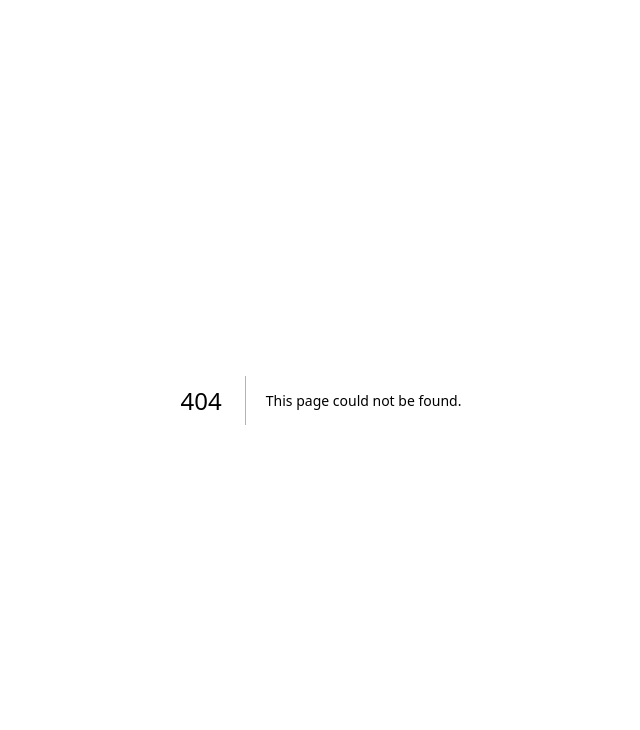
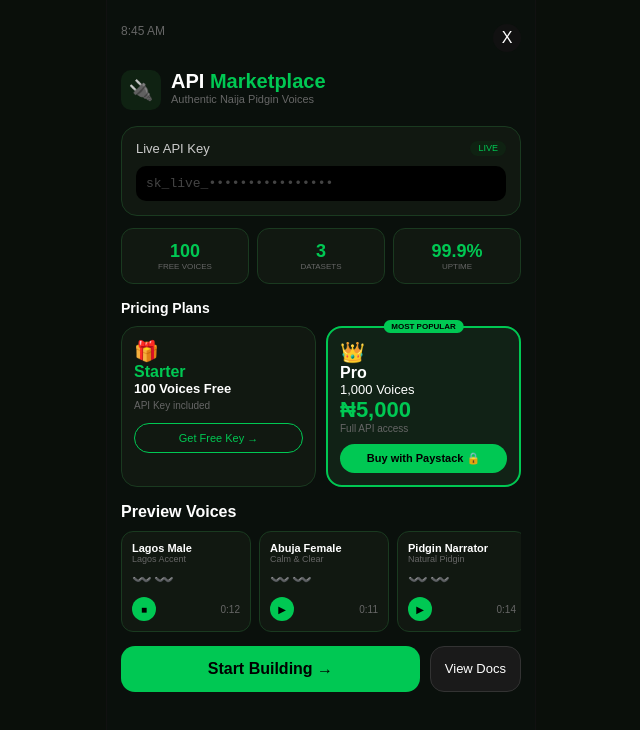
Before and after one commit to tapbombaai-glitch/main-naija-pidgin, a Next.js app: page /marketplace in a window 1280 px wide. Before the commit this address had no page. Shown: the top 730 px of the page, without its empty margins (319-959 px from the left). Built offline with nearby package versions, Linux system fonts and the light colour scheme.

Commit message:
Create app/marketplace/page.tsx

```diff
--- /dev/null
+++ b/app/marketplace/page.tsx
@@ -0,0 +1,69 @@
+"use client";
+import Link from "next/link";
+import { useState } from "react";
+
+export default function Marketplace(){
+  const [play,setPlay]=useState(0);
+  return(
+    <div style={{minHeight:"100vh",background:"#0a0f0a",display:"flex",justifyContent:"center"}}>
+      <div style={{width:"100%",maxWidth:430,background:"#0a100c",padding:"16px 14px",borderLeft:"1px solid #111",borderRight:"1px solid #111"}}>
+        <div style={{display:"flex",justifyContent:"space-between",padding:"8px 0"}}>
+          <span style={{color:"#666",fontSize:12}}>8:45 AM</span>
+          <Link href="/" style={{background:"#111",color:"white",width:28,height:28,borderRadius:20,display:"flex",alignItems:"center",justifyContent:"center",textDecoration:"none"}}>X</Link>
+        </div>
+        <div style={{display:"flex",gap:10,marginTop:10}}>
+          <div style={{width:40,height:40,background:"#0f2212",borderRadius:10,display:"flex",alignItems:"center",justifyContent:"center",fontSize:20}}>🔌</div>
+          <div>
+            <div style={{color:"white",fontSize:20,fontWeight:900}}>API <span style={{color:"#00C853"}}>Marketplace</span></div>
+            <div style={{color:"#666",fontSize:11}}>Authentic Naija Pidgin Voices</div>
+          </div>
+        </div>
+        <div style={{marginTop:16,background:"#111811",border:"1px solid #1a3a20",borderRadius:16,padding:14}}>
+          <div style={{display:"flex",justifyContent:"space-between"}}>
+            <span style={{color:"#ccc",fontSize:13}}>Live API Key</span>
+            <span style={{background:"#0f2212",color:"#00C853",fontSize:9,padding:"2px 8px",borderRadius:10}}>LIVE</span>
+          </div>
+          <div style={{marginTop:10,background:"#000",padding:10,borderRadius:10,color:"#444",fontSize:13,fontFamily:"monospace"}}>sk_live_••••••••••••••••</div>
+        </div>
+        <div style={{marginTop:12,display:"grid",gridTemplateColumns:"1fr 1fr 1fr",gap:8}}>
+          <div style={{background:"#111811",border:"1px solid #1a3a20",borderRadius:12,padding:12,textAlign:"center"}}><div style={{color:"#00C853",fontWeight:900,fontSize:18}}>100</div><div style={{color:"#666",fontSize:8}}>FREE VOICES</div></div>
+          <div style={{background:"#111811",border:"1px solid #1a3a20",borderRadius:12,padding:12,textAlign:"center"}}><div style={{color:"#00C853",fontWeight:900,fontSize:18}}>3</div><div style={{color:"#666",fontSize:8}}>DATASETS</div></div>
+          <div style={{background:"#111811",border:"1px solid #1a3a20",borderRadius:12,padding:12,textAlign:"center"}}><div style={{color:"#00C853",fontWeight:900,fontSize:18}}>99.9%</div><div style={{color:"#666",fontSize:8}}>UPTIME</div></div>
+        </div>
+        <div style={{marginTop:16}}>
+          <div style={{color:"white",fontWeight:800,fontSize:14}}>Pricing Plans</div>
+          <div style={{display:"grid",gridTemplateColumns:"1fr 1fr",gap:10,marginTop:10}}>
+            <div style={{background:"#111811",border:"1px solid #1a3a20",borderRadius:16,padding:12}}>
+              <div style={{fontSize:20}}>🎁</div><div style={{color:"#00C853",fontWeight:900}}>Starter</div><div style={{color:"white",fontSize:13,fontWeight:700}}>100 Voices Free</div><div style={{color:"#666",fontSize:10,marginTop:4}}>API Key included</div>
+              <button style={{width:"100%",marginTop:12,border:"1px solid #00C853",background:"transparent",color:"#00C853",padding:8,borderRadius:20,fontSize:11}}>Get Free Key →</button>
+            </div>
+            <div style={{background:"#112216",border:"2px solid #00C853",borderRadius:16,padding:12,position:"relative"}}>
+              <div style={{position:"absolute",top:-8,left:"50%",transform:"translateX(-50%)",background:"#00C853",color:"black",fontSize:8,padding:"2px 8px",borderRadius:10,fontWeight:900}}>MOST POPULAR</div>
+              <div style={{fontSize:20}}>👑</div><div style={{color:"white",fontWeight:900}}>Pro</div><div style={{color:"white",fontSize:13}}>1,000 Voices</div><div style={{color:"#00C853",fontSize:22,fontWeight:900}}>₦5,000</div><div style={{color:"#666",fontSize:10}}>Full API access</div>
+              <button style={{width:"100%",marginTop:10,background:"#00C853",color:"black",border:"none",padding:8,borderRadius:20,fontSize:11,fontWeight:900}}>Buy with Paystack 🔒</button>
+            </div>
+          </div>
+        </div>
+        <div style={{marginTop:16}}>
+          <div style={{color:"white",fontWeight:800}}>Preview Voices</div>
+          <div style={{display:"flex",gap:8,overflowX:"auto",marginTop:10}}>
+            {[{n:"Lagos Male",s:"Lagos Accent",t:"0:12"},{n:"Abuja Female",s:"Calm & Clear",t:"0:11"},{n:"Pidgin Narrator",s:"Natural Pidgin",t:"0:14"},{n:"Delta Warri",s:"Warri Accent",t:"0:13"}].map((v,i)=>(
+              <div key={i} style={{minWidth:130,background:"#111811",border:"1px solid #1a3a20",borderRadius:12,padding:10}}>
+                <div style={{color:"white",fontSize:11,fontWeight:700}}>{v.n}</div><div style={{color:"#666",fontSize:9}}>{v.s}</div>
+                <div style={{color:"#00C853",marginTop:6,letterSpacing:2}}>〰️〰️</div>
+                <div style={{display:"flex",justifyContent:"space-between",marginTop:8,alignItems:"center"}}>
+                  <div onClick={()=>setPlay(i)} style={{width:24,height:24,background:"#00C853",borderRadius:20,display:"flex",alignItems:"center",justifyContent:"center",color:"black",fontSize:10}}>{play===i?"■":"▶"}</div>
+                  <span style={{color:"#666",fontSize:10}}>{v.t}</span>
+                </div>
+              </div>
+            ))}
+          </div>
+        </div>
+        <div style={{marginTop:14,display:"flex",gap:10}}>
+          <Link href="/worker" style={{flex:1,textDecoration:"none"}}><div style={{background:"#00C853",color:"black",padding:14,borderRadius:14,textAlign:"center",fontWeight:900}}>Start Building →</div></Link>
+          <div style={{background:"#1a1a1a",border:"1px solid #333",color:"white",padding:14,borderRadius:14,fontSize:13}}>View Docs</div>
+        </div>
+      </div>
+    </div>
+  );
+}
```
